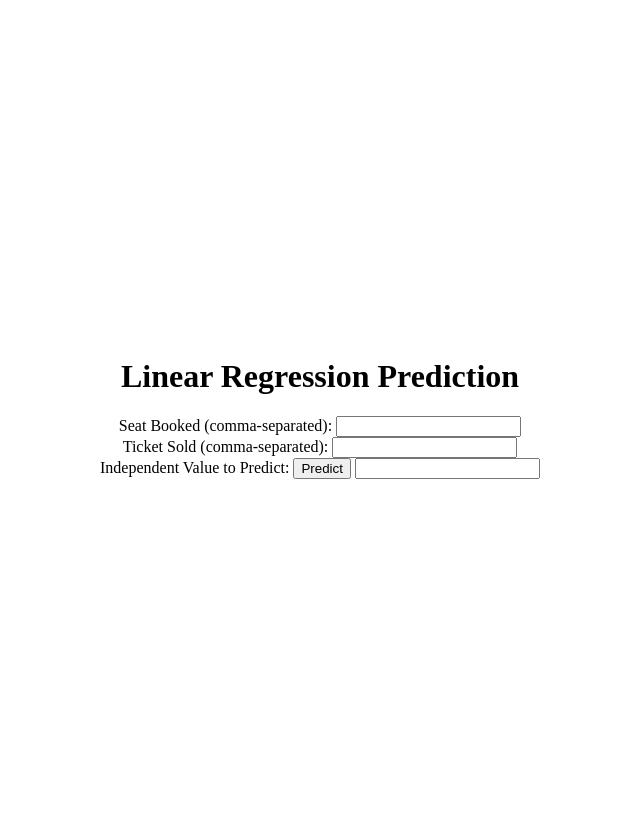
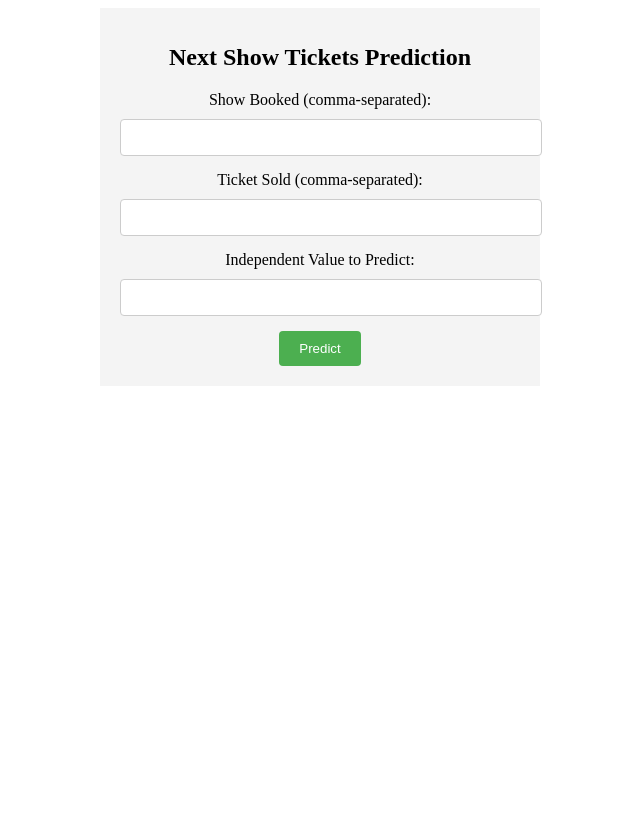
Before and after one commit to ROSHAN0311/Online-Movie-Ticket-Booking, a PHP site: page /admin/prediction.php in a window 1280 px wide. Shown: the whole page, without its empty margins (320-960 px from the left). After the commit the page ends 366 px from the top, so only its background shows below. Run offline with PHP 8.4, Linux system fonts and the light colour scheme.

Commit message:
initial commit

```diff
--- a/admin/customers.php
+++ b/admin/customers.php
@@ -40,11 +40,11 @@ if (!isset($_SESSION['admin'])) {
               <th>Theater</th>
               <th>Show_time</th>
               <th>Seat</th>
+              <th>Booked Seat</th>
               <th>Total Seat</th>
-              <th>Price</th>
-              <th>Payment Date</th>
+              <th>Total Payment</th>
               <th>Booking Date</th>
-              <th>Custemer</th>
+              <th>Customer</th>
             </tr>
           </thead>
           <tbody id="customer_list">
--- a/admin/prediction.php
+++ b/admin/prediction.php
@@ -53,7 +53,7 @@ if ($_SERVER['REQUEST_METHOD'] === 'POST') {
     // Print the predicted value
     echo "Predicted value for independent value {$independentValue}: {$predictedValue}\n";
 }
-?>
+ ?>
 
 <!DOCTYPE html>
 <html>
@@ -147,33 +147,67 @@ if ($_SERVER['REQUEST_METHOD'] === 'POST') {
 <!DOCTYPE html>
 <html>
 <head>
-    <title>Linear Regression Prediction</title>
+    <title>Prediction</title>
     <style>
         .container {
-            display: flex;
-            justify-content: center;
-            align-items: center;
-            height: 100vh;
-        }
-        .form-wrapper {
-            text-align: center;
-        }
+  width: 400px;
+  margin: 0 auto;
+  padding: 20px;
+  background-color: #f4f4f4;
+}
+
+.form-wrapper {
+  text-align: center;
+}
+
+h1 {
+  font-size: 24px;
+  margin-bottom: 20px;
+}
+
+label {
+  display: block;
+  margin-bottom: 10px;
+}
+
+input[type="text"],
+input[type="number"] {
+  width: 100%;
+  padding: 10px;
+  margin-bottom: 15px;
+  border-radius: 4px;
+  border: 1px solid #ccc;
+}
+
+button[type="submit"] {
+  background-color: #4CAF50;
+  color: #fff;
+  padding: 10px 20px;
+  border: none;
+  border-radius: 4px;
+  cursor: pointer;
+}
+
+button[type="submit"]:hover {
+  background-color: #45a049;
+}
     </style>
 </head>
 <body>
     <div class="container">
         <div class="form-wrapper">
-            <h1>Linear Regression Prediction</h1>
+            <h1>Next Show Tickets Prediction</h1>
             <form method="post" action="<?php echo $_SERVER['PHP_SELF']; ?>">
-                <label for="seatBooked">Seat Booked (comma-separated):</label>
+                <label for="seatBooked">Show Booked (comma-separated):</label>
                 <input type="text" name="seatBooked" id="seatBooked" required><br>
 
                 <label for="ticketSold">Ticket Sold (comma-separated):</label>
                 <input type="text" name="ticketSold" id="ticketSold" required><br>
 
                 <label for="independentValue">Independent Value to Predict:</label>
+
+                <input type="number" name="independentValue" id="independentValue" required><br>
                 <button type="submit">Predict</button>
-                <input type="number" name="independentValue" id="independentValue" required><br>
         </form>
     </div>
 </div>
--- a/allmovie.php
+++ b/allmovie.php
@@ -47,7 +47,7 @@ include('database_connection.php');
             <div class="col-md-3">
 
 				<div class="list-group">
-					<h3>categroy</h3>
+					<h3>Categroy</h3>
                     <?php
 
                     $query = "
@@ -69,7 +69,7 @@ include('database_connection.php');
                 </div>
 
 				<div class="list-group">
-					<h3> language</h3>
+					<h3> Language</h3>
 					<?php
                     $query = "
                     SELECT DISTINCT(language) FROM add_movie WHERE status = '1' ORDER BY language DESC
--- a/ticket_show.php
+++ b/ticket_show.php
@@ -28,7 +28,7 @@ if (!isset($_SESSION['uname'])) {
         </div>
     </div> <!-- End -->
     <div class="row">
-        <div class="col-lg-6 mx-auto">
+        <div class="col-lg-7 mx-auto">
 <div class="card ">
                 <div class="card-header">
                     <center>
@@ -43,8 +43,8 @@ if (!isset($_SESSION['uname'])) {
                 ?>
                     <table>
                         <tr>
-                        <td>01-7834788</td>
-                        <td style="padding: 12px 2px 12px 155px;">Custemer Id: <?php echo $row['custemer_id'];?></td>
+                        <td style="align:center;" >01-7834788</td>
+                        <td style="padding: 25px 15px 20px 155px;">Custemer Id: <?php echo $row['custemer_id'];?></td>
                     </tr>
                     <tr>
                         <td></td><td style="padding: 1px 2px 1px 155px;">Date: <?php echo $row['payment_date'];?></td>
```
Also changed, not shown: admin/Add-movie.php (+8 -8 lines), admin/Theater_and_show.php (+10 -0 lines), admin/index.php (+8 -0 lines).
